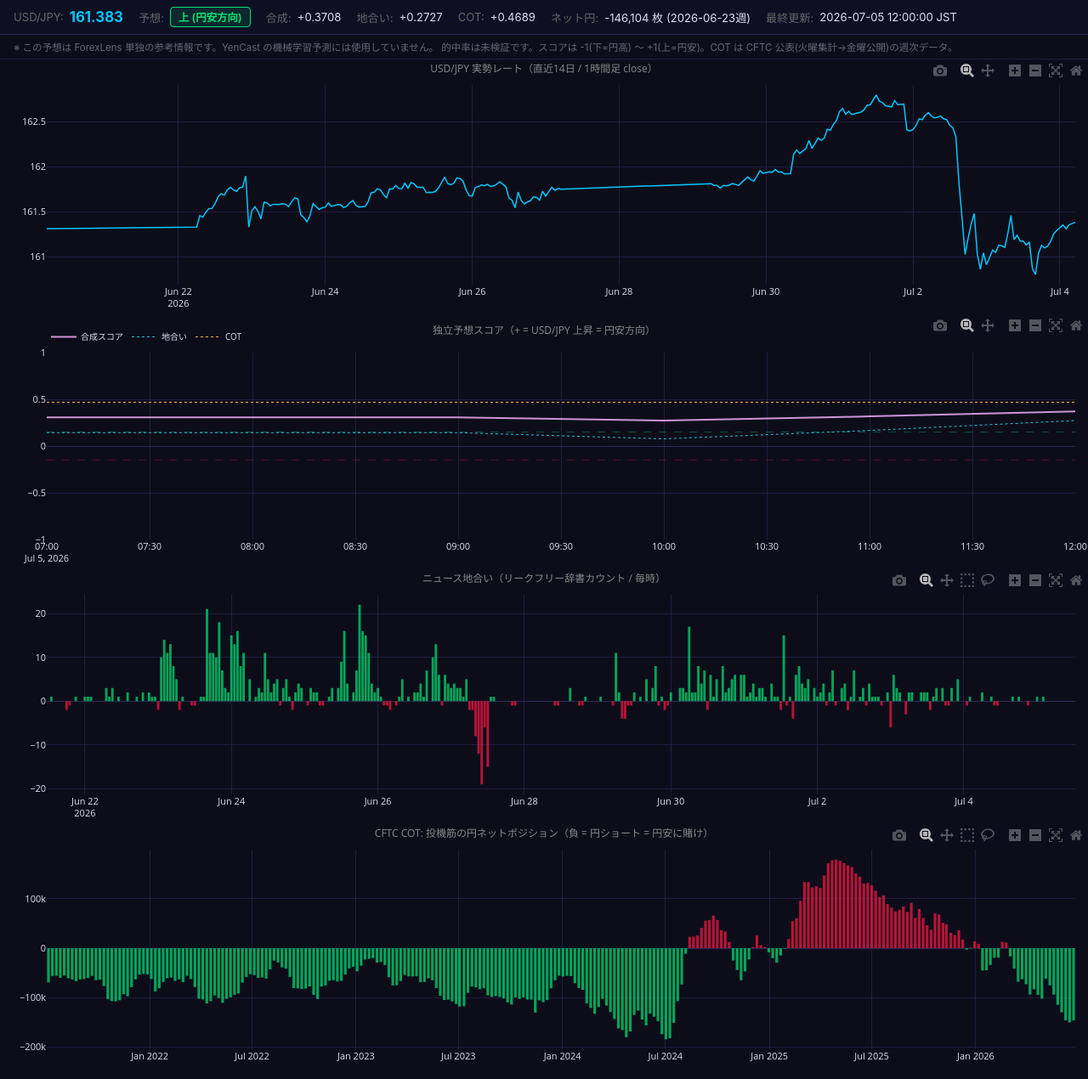
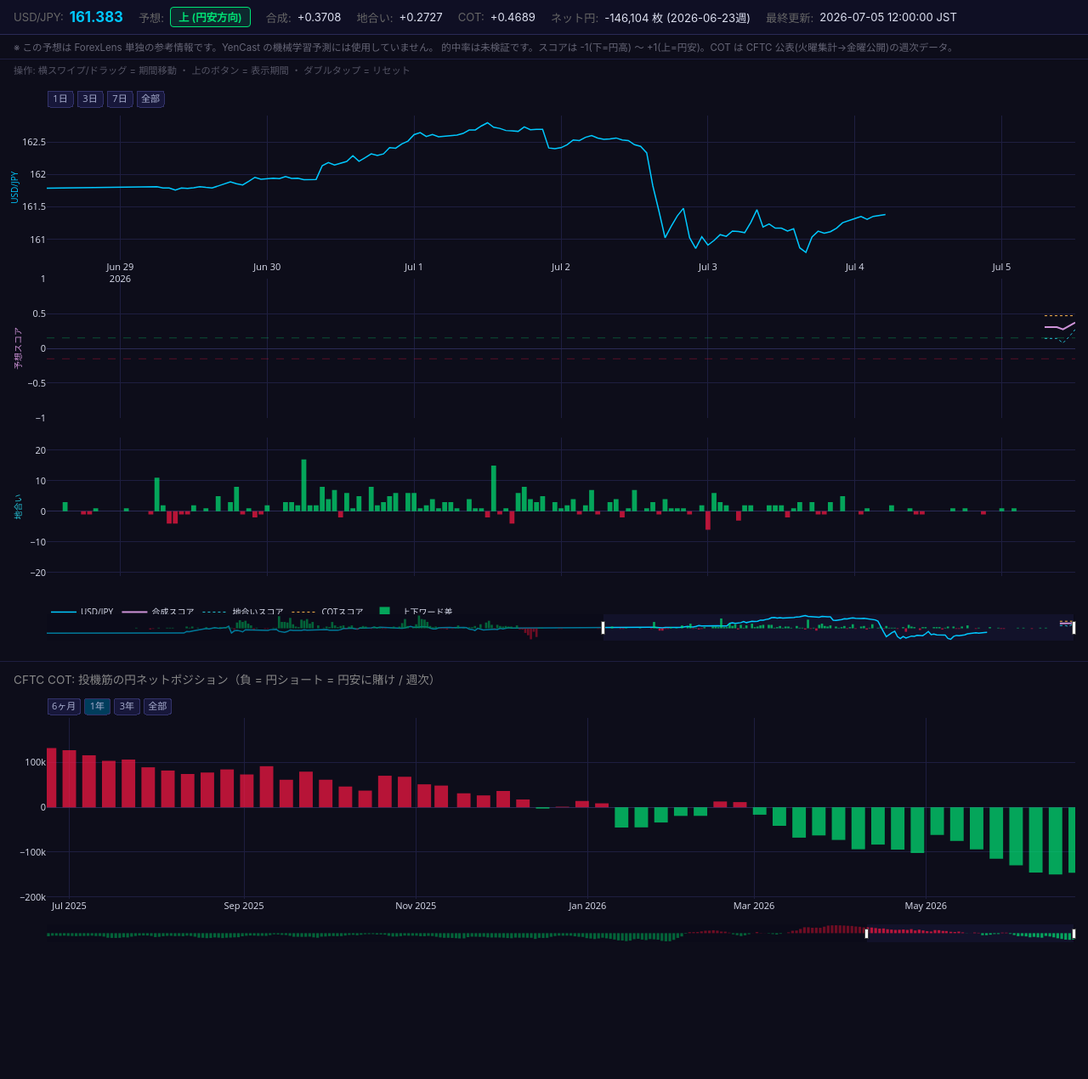
Before and after one commit to sonatinep-hirose/yencast-web-v08, a Flask app: page /forexlens in a window 1280 px wide. Shown: the part 65-1335 px from the top of the page at 85% size. After the commit the page ends 1174 px from the top, so only its background shows below. Run offline with Flask 3, Linux system fonts and the light colour scheme; some libraries are stand-ins or nearby versions.

Commit message:
fix(/forexlens): 操作性改善 — 共有時間軸 + 横パン + 縦はページスクロール
- レート/予想スコア/地合いを単一X軸のサブプロット3段に統合(時系列が揃い同期パン)
- dragmode=pan: スワイプ/ドラッグで期間をさかのぼれる(ズームではなく)
- touch-action: pan-y + Y軸fixedrange: チャート上の縦スワイプはページスクロールに
- 期間ボタン(1日/3日/7日/全部, COTは6ヶ月〜)とレンジスライダーを追加
- 誤操作ズームの原因だったモードバー/ホイールズームは無効化

Co-Authored-By: Claude Opus 4.8 <noreply@anthropic.com>

```diff
--- a/templates/forexlens.html
+++ b/templates/forexlens.html
@@ -35,7 +35,6 @@
         }
         .nav-link:hover { background: #22225a; border-color: #00c8ff; }
 
-        /* ステータス: スマホでは2列グリッドに畳む */
         .status-bar {
             background: #0f0f24;
             padding: 8px 16px;
@@ -58,8 +57,19 @@
             padding: 6px 16px; font-size: 0.72rem; color: #667;
             border-bottom: 1px solid #1e1e40;
         }
-        /* チャートは固定高さ＋ページスクロール（スマホで潰れない） */
-        .chart-box { width: 100%; height: 300px; }
+        .hint {
+            padding: 4px 16px; font-size: 0.7rem; color: #556;
+        }
+        #chart-main { width: 100%; height: 680px; }
+        #chart-cot  { width: 100%; height: 320px; }
+        .section-title {
+            padding: 10px 16px 0; font-size: 0.85rem; color: #888;
+            border-top: 1px solid #1e1e40; margin-top: 4px;
+        }
+
+        /* 縦スワイプはページスクロールとしてブラウザに返す。
+           横スワイプだけ Plotly が受け取り x 軸パン（=期間さかのぼり）になる */
+        .js-plotly-plot .nsewdrag { touch-action: pan-y !important; }
 
         @media (max-width: 540px) {
             header { padding: 8px 10px; gap: 8px; }
@@ -75,7 +85,8 @@
             }
             .status-item.span2 { grid-column: 1 / -1; }
             .note { font-size: 0.65rem; padding: 5px 10px; }
-            .chart-box { height: 240px; }
+            #chart-main { height: 600px; }
+            #chart-cot  { height: 280px; }
         }
     </style>
 </head>
@@ -124,145 +135,165 @@
     ※ この予想は ForexLens 単独の参考情報です。YenCast の機械学習予測には使用していません。
     的中率は未検証です。スコアは -1(下=円高) 〜 +1(上=円安)。COT は CFTC 公表(火曜集計→金曜公開)の週次データ。
 </div>
+<div class="hint">操作: 横スワイプ/ドラッグ = 期間移動 ・ 上のボタン = 表示期間 ・ ダブルタップ = リセット</div>
 
-<div id="charts">
-    <div id="chart-rate" class="chart-box"></div>
-    <div id="chart-forecast" class="chart-box"></div>
-    <div id="chart-mood" class="chart-box"></div>
-    <div id="chart-cot" class="chart-box"></div>
-</div>
+<div id="chart-main"></div>
+<div class="section-title">CFTC COT: 投機筋の円ネットポジション（負 = 円ショート = 円安に賭け / 週次）</div>
+<div id="chart-cot"></div>
 
 <script>
     var data = JSON.parse('{{ data | safe }}');
     var isMobile = window.matchMedia('(max-width: 540px)').matches;
 
-    var baseLayout = {
-        paper_bgcolor: '#0d0d1a',
-        plot_bgcolor: '#0d0d1a',
-        font: { color: '#dde0f0', size: isMobile ? 10 : 11 },
-        margin: isMobile ? { l: 48, r: 8, t: 28, b: 30 } : { l: 55, r: 15, t: 30, b: 35 },
-        xaxis: { gridcolor: '#1e1e40', zerolinecolor: '#2a2a55' },
-        yaxis: { gridcolor: '#1e1e40', zerolinecolor: '#2a2a55' },
-        showlegend: true,
-        legend: { orientation: 'h', y: 1.15, font: { size: isMobile ? 9 : 10 } }
+    var GRID = '#1e1e40', ZERO = '#2a2a55', FONT = '#dde0f0';
+    var config = { responsive: true, displaylogo: false, displayModeBar: false, scrollZoom: false };
+
+    var selectorStyle = {
+        bgcolor: '#17173a', activecolor: '#003d5c', bordercolor: '#33336a', borderwidth: 1,
+        font: { color: '#aab0d0', size: isMobile ? 10 : 11 }, y: 1.02, x: 0
     };
-    // スマホではモードバー(ズームアイコン群)を消してタッチ操作を優先する
-    var config = { responsive: true, displaylogo: false, displayModeBar: !isMobile };
-
-    function merge(a, b) { return Object.assign({}, JSON.parse(JSON.stringify(a)), b); }
-    function titleFont() { return { size: isMobile ? 11 : 12, color: '#888' }; }
-    function emptyMsg(id, msg) {
-        document.getElementById(id).innerHTML =
-            '<div style="padding:40px;text-align:center;color:#555;">' + msg + '</div>';
-    }
 
     // ---- ステータスバー ----
     var fc = data.forecast || {};
+    var rate = data.rate || {};
+    var mood = data.mood || {};
+    var cot = data.cot || {};
+
     if (fc.time && fc.time.length) {
         var n = fc.time.length - 1;
-        document.getElementById('latest-time').textContent =
-            fc.time[n].replace('T', ' ') + ' JST';
+        document.getElementById('latest-time').textContent = fc.time[n].replace('T', ' ') + ' JST';
         var sig = fc.signal[n] || '-';
         var badge = document.getElementById('signal-badge');
         badge.textContent = sig === 'UP' ? '上 (円安方向)' : sig === 'DOWN' ? '下 (円高方向)' : 'ニュートラル';
-        badge.className = 'badge ' +
-            (sig === 'UP' ? 'badge-up' : sig === 'DOWN' ? 'badge-down' : 'badge-neutral');
+        badge.className = 'badge ' + (sig === 'UP' ? 'badge-up' : sig === 'DOWN' ? 'badge-down' : 'badge-neutral');
         document.getElementById('score-val').textContent = (fc.score[n] >= 0 ? '+' : '') + fc.score[n];
         document.getElementById('mood-val').textContent  = (fc.mood[n]  >= 0 ? '+' : '') + fc.mood[n];
         document.getElementById('cot-val').textContent   = (fc.cot[n]   >= 0 ? '+' : '') + fc.cot[n];
     }
-    var rate = data.rate || {};
     if (rate.time && rate.time.length) {
-        document.getElementById('rate-val').textContent =
-            rate.close[rate.close.length - 1].toFixed(3);
+        document.getElementById('rate-val').textContent = rate.close[rate.close.length - 1].toFixed(3);
     }
-    var cot = data.cot || {};
     if (cot.date && cot.date.length) {
         var m = cot.date.length - 1;
         document.getElementById('cot-net-val').textContent =
             cot.net[m].toLocaleString() + ' 枚 (' + cot.date[m] + '週)';
     }
 
-    // ---- チャート0: USD/JPY 実勢レート（YenCast 収集データを流用） ----
+    // ---- メイン: レート/予想/地合いを共有X軸で縦に並べる ----
+    var traces = [];
+    var haveAny = false;
+
     if (rate.time && rate.time.length) {
-        Plotly.newPlot('chart-rate', [
-            { x: rate.time, y: rate.close, name: 'USD/JPY', mode: 'lines',
-              line: { color: '#00c8ff', width: 1.5 } }
-        ], merge(baseLayout, {
-            title: { text: 'USD/JPY 実勢レート（直近14日 / 1時間足 close）', font: titleFont() },
-            showlegend: false
-        }), config);
-    } else {
-        emptyMsg('chart-rate', 'レートデータ未受信');
+        haveAny = true;
+        traces.push({ x: rate.time, y: rate.close, name: 'USD/JPY', mode: 'lines',
+                      line: { color: '#00c8ff', width: 1.5 }, yaxis: 'y',
+                      hovertemplate: 'USD/JPY %{y:.3f}<extra></extra>' });
+    }
+    if (fc.time && fc.time.length) {
+        haveAny = true;
+        var few = fc.time.length < 5;
+        var fcMode = few ? 'lines+markers' : 'lines';
+        traces.push({ x: fc.time, y: fc.score, name: '合成スコア', mode: fcMode, yaxis: 'y2',
+                      line: { color: '#ce93d8', width: 2 }, marker: { size: 6 },
+                      hovertemplate: '合成 %{y:+.3f}<extra></extra>' });
+        traces.push({ x: fc.time, y: fc.mood, name: '地合いスコア', mode: fcMode, yaxis: 'y2',
+                      line: { color: '#26c6da', width: 1, dash: 'dot' }, marker: { size: 4 },
+                      hovertemplate: '地合い %{y:+.3f}<extra></extra>' });
+        traces.push({ x: fc.time, y: fc.cot, name: 'COTスコア', mode: fcMode, yaxis: 'y2',
+                      line: { color: '#ffb74d', width: 1, dash: 'dot' }, marker: { size: 4 },
+                      hovertemplate: 'COT %{y:+.3f}<extra></extra>' });
+    }
+    if (mood.time && mood.time.length) {
+        haveAny = true;
+        traces.push({ x: mood.time, y: mood.net, type: 'bar', name: '上下ワード差', yaxis: 'y3',
+                      marker: { color: mood.net.map(function(v) {
+                          return v >= 0 ? 'rgba(0,230,118,0.7)' : 'rgba(255,23,68,0.7)'; }) },
+                      customdata: mood.bull.map(function(b, i) { return [b, mood.bear[i]]; }),
+                      hovertemplate: '上 %{customdata[0]} / 下 %{customdata[1]} ・ ネット %{y}<extra></extra>' });
     }
 
-    // ---- チャート1: 合成予想スコア ----
-    if (fc.time && fc.time.length) {
-        // 運用初期でデータ点が少ない間は線が描けないのでマーカーも打つ。
-        // X軸も時間単位に固定してミリ秒目盛りになるのを防ぐ。
-        var few = fc.time.length < 5;
-        var fcMode = few ? 'lines+markers' : 'lines';
-        var fcXaxis = merge(baseLayout.xaxis, few ? {
-            range: [fc.time[0].slice(0, 13) + ':00:00',
-                    fc.time[fc.time.length - 1].slice(0, 13) + ':59:59']
-        } : {});
-        Plotly.newPlot('chart-forecast', [
-            { x: fc.time, y: fc.score, name: '合成スコア', mode: fcMode,
-              line: { color: '#ce93d8', width: 2 }, marker: { size: 7 } },
-            { x: fc.time, y: fc.mood, name: '地合い', mode: fcMode,
-              line: { color: '#26c6da', width: 1, dash: 'dot' }, marker: { size: 5 } },
-            { x: fc.time, y: fc.cot, name: 'COT', mode: fcMode,
-              line: { color: '#ffb74d', width: 1, dash: 'dot' }, marker: { size: 5 } }
-        ], merge(baseLayout, {
-            xaxis: fcXaxis,
-            title: { text: '独立予想スコア（+ = USD/JPY 上昇 = 円安方向）', font: titleFont() },
-            yaxis: merge(baseLayout.yaxis, { range: [-1, 1] }),
+    if (haveAny) {
+        // 直近7日を初期表示（スライダー/ボタン/横パンで全期間に戻れる）
+        var allTimes = (rate.time || []).concat(fc.time || [], mood.time || []).sort();
+        var tMax = allTimes[allTimes.length - 1];
+        var tEnd = new Date(tMax);
+        var tStart = new Date(tEnd.getTime() - 7 * 86400 * 1000);
+
+        Plotly.newPlot('chart-main', traces, {
+            paper_bgcolor: '#0d0d1a',
+            plot_bgcolor: '#0d0d1a',
+            font: { color: FONT, size: isMobile ? 10 : 11 },
+            margin: { l: isMobile ? 48 : 55, r: isMobile ? 8 : 15, t: 42, b: 20 },
+            showlegend: true,
+            legend: { orientation: 'h', y: -0.06, font: { size: isMobile ? 9 : 10 } },
+            hovermode: 'x unified',
+            hoverlabel: { bgcolor: '#17173a', bordercolor: '#33336a', font: { size: 10 } },
+            dragmode: 'pan',
+            xaxis: {
+                gridcolor: GRID, zerolinecolor: ZERO,
+                range: [tStart.toISOString().slice(0, 19), tMax],
+                rangeselector: Object.assign({ buttons: [
+                    { count: 1,  label: '1日', step: 'day', stepmode: 'backward' },
+                    { count: 3,  label: '3日', step: 'day', stepmode: 'backward' },
+                    { count: 7,  label: '7日', step: 'day', stepmode: 'backward' },
+                    { step: 'all', label: '全部' }
+                ]}, selectorStyle),
+                rangeslider: { visible: true, thickness: 0.05, bgcolor: '#12122a', bordercolor: '#2a2a55' },
+                showspikes: true, spikemode: 'across', spikecolor: '#555', spikethickness: 1, spikedash: 'dot'
+            },
+            // 縦3段: レート / 予想スコア / 地合い。Y軸は固定(誤ズーム防止・縦はページスクロール)
+            yaxis:  { domain: [0.70, 1.00], gridcolor: GRID, zerolinecolor: ZERO, fixedrange: true,
+                      title: { text: 'USD/JPY', font: { color: '#00c8ff', size: 10 } } },
+            yaxis2: { domain: [0.37, 0.66], gridcolor: GRID, zerolinecolor: ZERO, fixedrange: true,
+                      range: [-1, 1],
+                      title: { text: '予想スコア', font: { color: '#ce93d8', size: 10 } } },
+            yaxis3: { domain: [0.04, 0.33], gridcolor: GRID, zerolinecolor: ZERO, fixedrange: true,
+                      title: { text: '地合い', font: { color: '#26c6da', size: 10 } } },
             shapes: [
-                { type: 'line', xref: 'paper', x0: 0, x1: 1, y0: 0.15, y1: 0.15,
+                { type: 'line', xref: 'paper', yref: 'y2', x0: 0, x1: 1, y0: 0.15, y1: 0.15,
                   line: { color: 'rgba(0,230,118,0.3)', width: 1, dash: 'dash' } },
-                { type: 'line', xref: 'paper', x0: 0, x1: 1, y0: -0.15, y1: -0.15,
+                { type: 'line', xref: 'paper', yref: 'y2', x0: 0, x1: 1, y0: -0.15, y1: -0.15,
                   line: { color: 'rgba(255,23,68,0.3)', width: 1, dash: 'dash' } }
             ]
-        }), config);
+        }, config);
     } else {
-        emptyMsg('chart-forecast', '予想データ未受信（毎時更新をお待ちください）');
+        document.getElementById('chart-main').innerHTML =
+            '<div style="padding:40px;text-align:center;color:#555;">データ未受信（毎時更新をお待ちください）</div>';
     }
 
-    // ---- チャート2: ニュース地合い（毎時 上/下ワード） ----
-    var mood = data.mood || {};
-    if (mood.time && mood.time.length) {
-        var colors = mood.net.map(function(v) {
-            return v >= 0 ? 'rgba(0,230,118,0.7)' : 'rgba(255,23,68,0.7)';
-        });
-        Plotly.newPlot('chart-mood', [
-            { x: mood.time, y: mood.net, type: 'bar', name: 'ネット地合い',
-              marker: { color: colors },
-              customdata: mood.bull.map(function(b, i) { return [b, mood.bear[i]]; }),
-              hovertemplate: '%{x}<br>上 %{customdata[0]} / 下 %{customdata[1]} ・ ネット %{y}<extra></extra>' }
-        ], merge(baseLayout, {
-            title: { text: 'ニュース地合い（リークフリー辞書カウント / 毎時）', font: titleFont() },
-            showlegend: false
-        }), config);
-    } else {
-        emptyMsg('chart-mood', '地合いデータ未受信');
-    }
-
-    // ---- チャート3: COT 投機筋ネット円ポジション ----
+    // ---- COT（週次・5年）: 別スケールなので独立。操作系は同じ ----
     if (cot.date && cot.date.length) {
-        var cotColors = cot.net.map(function(v) {
-            return v >= 0 ? 'rgba(255,23,68,0.7)' : 'rgba(0,230,118,0.7)';  // 円ロング=USD/JPY下方向=赤
-        });
+        var lastD = new Date(cot.date[cot.date.length - 1]);
+        var startD = new Date(lastD.getTime() - 365 * 86400 * 1000);
         Plotly.newPlot('chart-cot', [
             { x: cot.date, y: cot.net, type: 'bar', name: '投機筋ネット円',
-              marker: { color: cotColors },
+              marker: { color: cot.net.map(function(v) {
+                  return v >= 0 ? 'rgba(255,23,68,0.7)' : 'rgba(0,230,118,0.7)'; }) },
               customdata: cot.long.map(function(l, i) { return [l, cot.short[i], cot.oi[i]]; }),
               hovertemplate: '%{x}週<br>ネット %{y:,} 枚<br>long %{customdata[0]:,} / short %{customdata[1]:,}<br>建玉 %{customdata[2]:,}<extra></extra>' }
-        ], merge(baseLayout, {
-            title: { text: 'CFTC COT: 投機筋の円ネットポジション（負 = 円ショート = 円安に賭け）', font: titleFont() },
-            showlegend: false
-        }), config);
+        ], {
+            paper_bgcolor: '#0d0d1a',
+            plot_bgcolor: '#0d0d1a',
+            font: { color: FONT, size: isMobile ? 10 : 11 },
+            margin: { l: isMobile ? 48 : 55, r: isMobile ? 8 : 15, t: 36, b: 20 },
+            showlegend: false,
+            dragmode: 'pan',
+            xaxis: {
+                gridcolor: GRID, zerolinecolor: ZERO,
+                range: [startD.toISOString().slice(0, 10), cot.date[cot.date.length - 1]],
+                rangeselector: Object.assign({ buttons: [
+                    { count: 6,  label: '6ヶ月', step: 'month', stepmode: 'backward' },
+                    { count: 1,  label: '1年',  step: 'year',  stepmode: 'backward' },
+                    { count: 3,  label: '3年',  step: 'year',  stepmode: 'backward' },
+                    { step: 'all', label: '全部' }
+                ]}, selectorStyle),
+                rangeslider: { visible: true, thickness: 0.08, bgcolor: '#12122a', bordercolor: '#2a2a55' }
+            },
+            yaxis: { gridcolor: GRID, zerolinecolor: ZERO, fixedrange: true }
+        }, config);
     } else {
-        emptyMsg('chart-cot', 'COTデータ未受信');
+        document.getElementById('chart-cot').innerHTML =
+            '<div style="padding:40px;text-align:center;color:#555;">COTデータ未受信</div>';
     }
 </script>
 </body>
```
